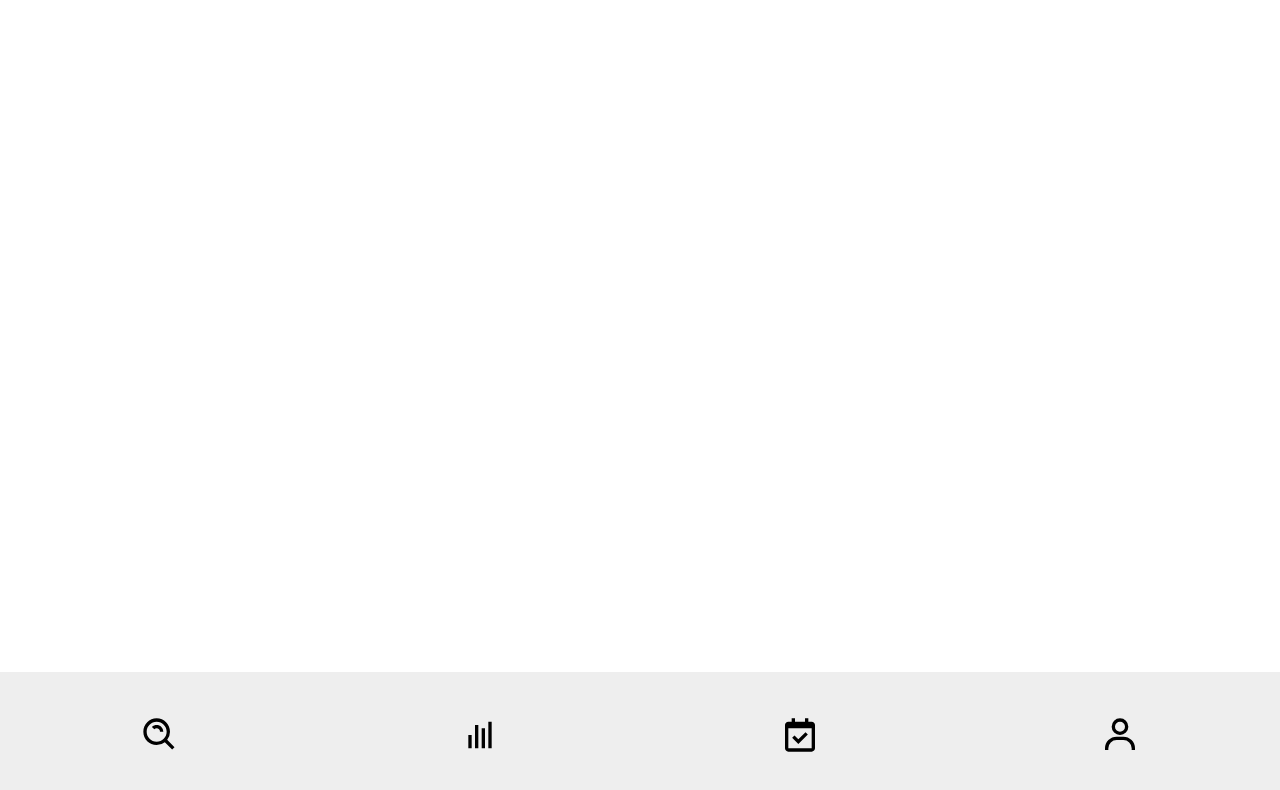
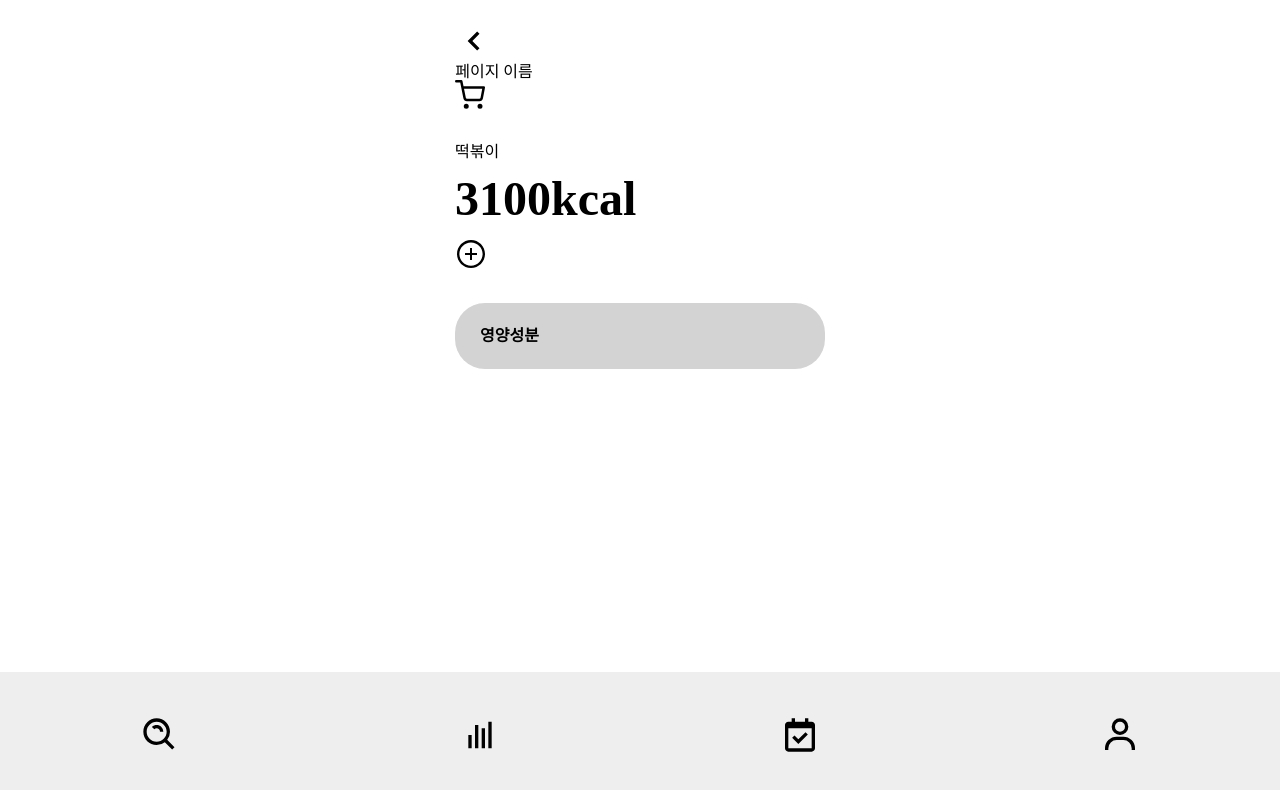
Before and after one commit to piggggggggy/Calog-Frontend, a React (Create React App) app: page /fooddetail in a window 1280 px wide. Shown: the top 790 px of the page. Built offline with nearby package versions, Linux system fonts and the light colour scheme.

Commit message:
:lipstick: FoodDetail 1차 구현

```diff
--- /dev/null
+++ b/src/components/FoodDetail_FDbody.js
@@ -0,0 +1,65 @@
+import React from 'react';
+import styled from 'styled-components';
+// elements & components
+import { Grid, Text } from '../elements';
+// icons
+import { AiOutlinePlusCircle } from 'react-icons/ai';
+
+/**
+ * @param {*} props
+ * @returns 설명적기
+ * @역할 ~~~하는 컴포넌트
+ * @필수값 이 컴포넌트를 사용할 때 필수 props
+ * @담당자 :
+*/
+
+const FDbody = (props) => {
+// dispatch
+// props
+// useEffect
+
+  return (
+    <React.Fragment>
+      <BodyContainer>
+
+        <Grid is_flex>
+          <Grid>
+            <Text margin="10px 0" paddig="0">떡볶이</Text>
+            <Text bold size="3rem" margin="15px 0" paddig="0">3100kcal</Text>
+            <div><AiOutlinePlusCircle size="2rem"/></div>
+          </Grid>
+          <Grid>
+
+          </Grid>
+        </Grid>
+
+        <Grid margin="30px 0 0 0">
+          <IngredientBox>
+            <Text bold margin="0" padding="0">영양성분</Text>
+
+          </IngredientBox>
+        </Grid>
+
+      </BodyContainer>
+    </React.Fragment>
+  );
+}
+
+FDbody.defaultProps = {
+
+}
+
+const BodyContainer = styled.div`
+  max-width: 100%;
+  padding: 0 25px;
+`;
+
+const IngredientBox = styled.div`
+  width: 100%;
+  padding: 25px;
+  background: lightgray;
+  border: none;
+  border-radius: 30px;
+`;
+
+export default FDbody;
--- a/src/components/Main_Card.js
+++ b/src/components/Main_Card.js
@@ -1,7 +1,7 @@
 import React from 'react';
 import styled from 'styled-components';
 import { useState } from 'react';
-// elements, components
+// elements & components
 import { Grid, Text } from '../elements';
 // icons
 import { BsBookmark, BsFillBookmarkFill } from 'react-icons/bs';
--- a/src/components/Main_MainBody.js
+++ b/src/components/Main_MainBody.js
@@ -1,7 +1,7 @@
 import React from 'react';
 import styled from 'styled-components';
 import { Range, getTrackBackground } from 'react-range';
-// elements, components
+// elements & components
 import { Grid } from '../elements';
 import Card from './Main_Card';
 // icon
--- /dev/null
+++ b/src/pages/FoodDetail.js
@@ -0,0 +1,30 @@
+import React from 'react';
+// elements & components
+import BtnHeader from '../shared/BtnHeader';
+import FDbody from '../components/FoodDetail_FDbody';
+/**
+ * @param {*} props
+ * @returns 설명적기
+ * @역할 ~~~하는 컴포넌트
+ * @필수값 푸드Id에 해당하는 상세 푸드 데이터
+ * @담당자 : 박용태
+*/
+
+const FoodDetail = (props) => {
+// dispatch
+// props
+// useEffect
+
+  return (
+    <React.Fragment>
+      <BtnHeader/>
+      <FDbody/>
+    </React.Fragment>
+  );
+}
+
+FoodDetail.defaultProps = {
+
+}
+
+export default FoodDetail;
--- a/src/pages/index.js
+++ b/src/pages/index.js
@@ -3,5 +3,6 @@ import Login from './Login';
 import Signup from './Signup';
 import Main from './Main';
 import Calendar from './Calendar';
+import FoodDetail from './FoodDetail';
 
-export {DashBoard, Login, Signup, Main, Calendar}
+export {DashBoard, Login, Signup, Main, Calendar, FoodDetail}
--- a/src/shared/App.js
+++ b/src/shared/App.js
@@ -3,7 +3,7 @@ import styled from 'styled-components';
 import GlobalStyles from './GlobalStyles';
 //라우팅
 import { Route } from "react-router-dom";
-import {DashBoard, Login, Signup, Main, Calendar} from '../pages'
+import {DashBoard, Login, Signup, Main, Calendar, FoodDetail} from '../pages'
 import Nav from './Nav';
 
 
@@ -13,6 +13,7 @@ const App = (props) => {
       <GlobalStyles />
       <Wrap>
       <Route path="/" exact component={Main} />
+      <Route path="/fooddetail" exact component={FoodDetail} />
       <Route path="/dashboard" exact component={DashBoard}/>
       <Route path="/login" exact component={Login}/>
       <Route path="/signup" exact component={Signup}/>
```
